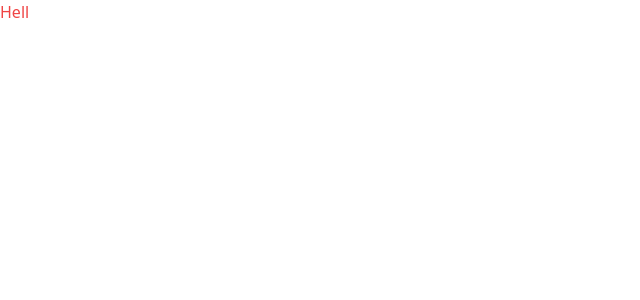
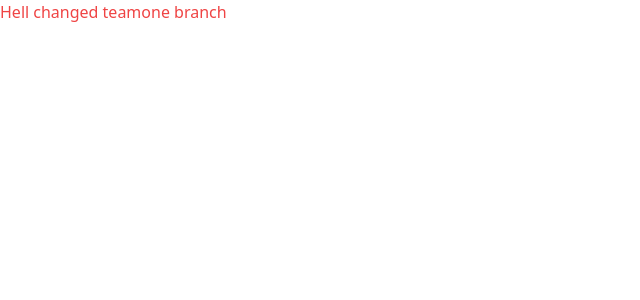
Before and after one commit to competitivebidding/frontend, a React (Create React App) app: page / in a window 1280 px wide. Shown: the top 300 px of the page, without its empty margins (0-640 px from the left). Built offline with nearby package versions, Linux system fonts and the light colour scheme.

Commit message:
trying to change teamone branch

```diff
--- a/src/Components/App.js
+++ b/src/Components/App.js
@@ -3,7 +3,7 @@
 
 const App = () => {
   return (
-    <h1 className="text-red-500">Hell</h1>
+    <h1 className="text-red-500">Hell changed teamone branch</h1>
   );
 }
 
```
